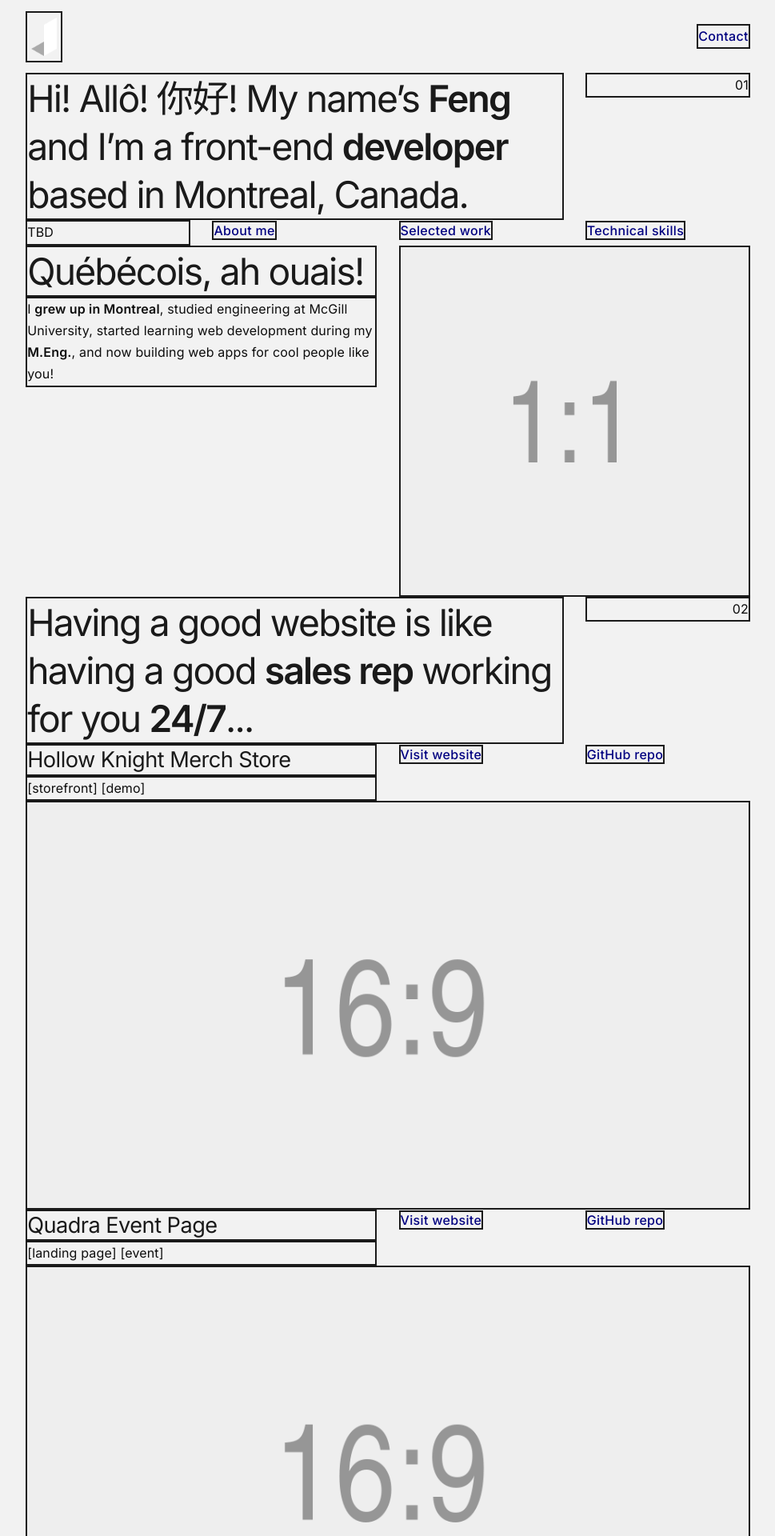
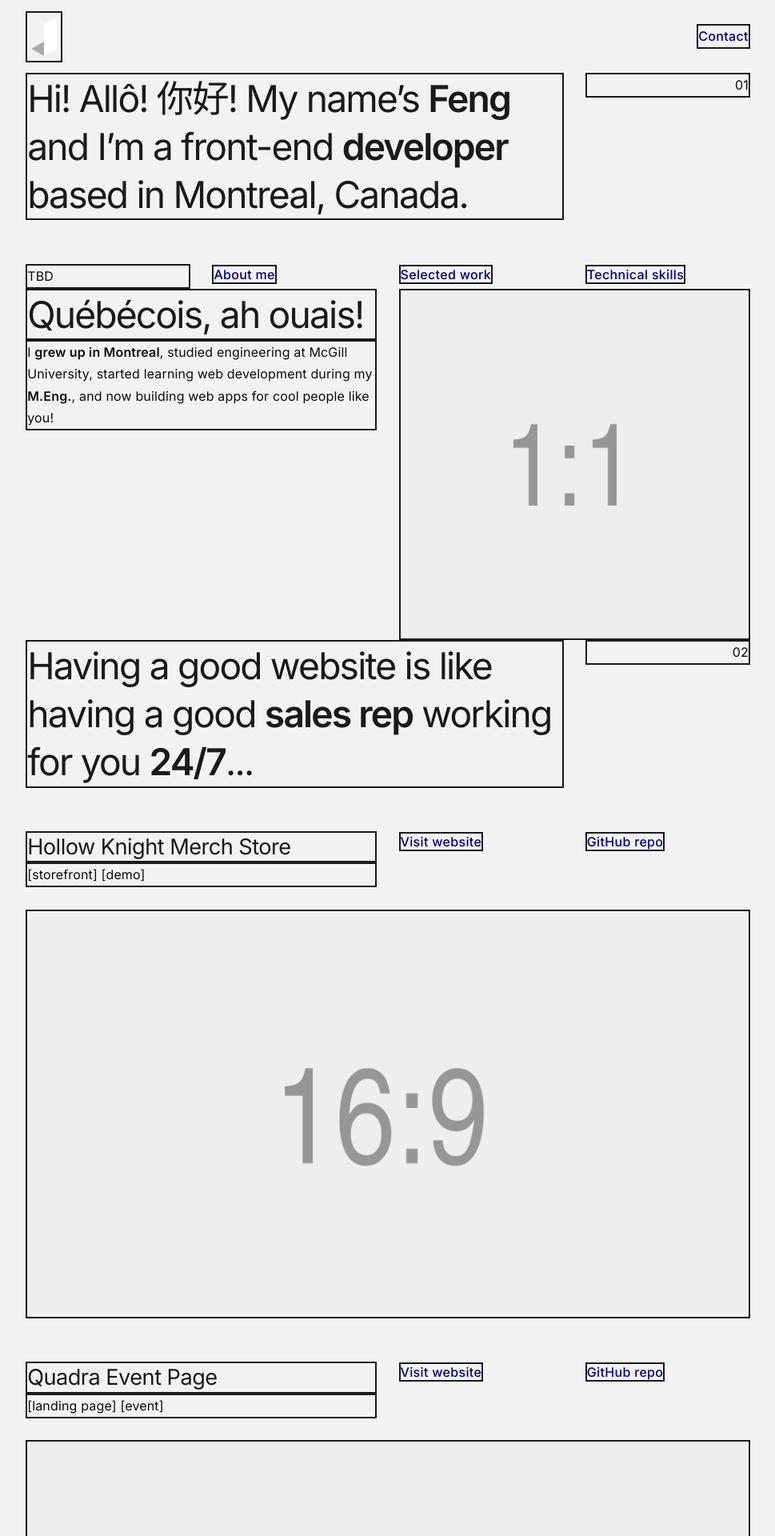
Before and after one commit to jingtianfeng/jtfeng-personal-1, a Jekyll site: the page built from index.html, in a window 1280 px wide. Shown: the top 1920 px of the page at 80% size, without its empty margins (155-1124 px from the left). Built offline with Jekyll 4.4.1, drawn with Linux system fonts in a browser that asks for light colours.

Commit message:
Update index: add .gy-4 and/or .mt-4 to all rows

```diff
--- a/index.html
+++ b/index.html
@@ -17,7 +17,7 @@ title: Front-End Developer
                 <div class="border border-dark text-end">01</div>
             </div>
         </div>
-        <div class="row">
+        <div class="row gy-4 mt-4">
             <div class="col-4 col-md-1">
                 <div class="border border-dark">
                     TBD
@@ -46,7 +46,7 @@ title: Front-End Developer
 </header>
 <section id="frontend-about">
     <div class="container">
-        <div class="row">
+        <div class="row gy-4">
             <div class="col-4 col-md-2">
                 <h2 class="border border-dark">
                     Québécois, ah ouais!
@@ -79,7 +79,7 @@ title: Front-End Developer
                 <div class="border border-dark text-end">02</div>
             </div>
         </div>
-        <div class="row">
+        <div class="row gy-4 mt-4">
             <div class="col-4 col-md-2">
                 <h3 class="border border-dark">
                     Hollow Knight Merch Store
@@ -103,14 +103,14 @@ title: Front-End Developer
                 </a>
             </div>
         </div>
-        <div class="row">
+        <div class="row mt-4">
             <div class="col-4">
                 <img class="border border-dark img-fluid"
                      src="/assets/img/placeholder-16x9.png" alt="Hollow Knight Merch Store"
                      height="160" width="auto">
             </div>
         </div>
-        <div class="row">
+        <div class="row gy-4 mt-4">
             <div class="col-4 col-md-2">
                 <h3 class="border border-dark">
                     Quadra Event Page
@@ -134,7 +134,7 @@ title: Front-End Developer
                 </a>
             </div>
         </div>
-        <div class="row">
+        <div class="row mt-4">
             <div class="col-4">
                 <img class="border border-dark img-fluid"
                      src="/assets/img/placeholder-16x9.png" alt="Quadra Event Page"
@@ -156,7 +156,7 @@ title: Front-End Developer
                 <div class="border border-dark text-end">03</div>
             </div>
         </div>
-        <div class="row">
+        <div class="row gy-4 mt-4">
             <div class="col-4 col-md-1">
                 <h3 class="border border-dark">
                     Languages
@@ -178,7 +178,7 @@ title: Front-End Developer
                      height="160" width="auto">
             </div>
         </div>
-        <div class="row">
+        <div class="row gy-4 mt-4">
             <div class="col-4 col-md-1">
                 <h3 class="border border-dark">
                     Libraries & Frameworks
```
